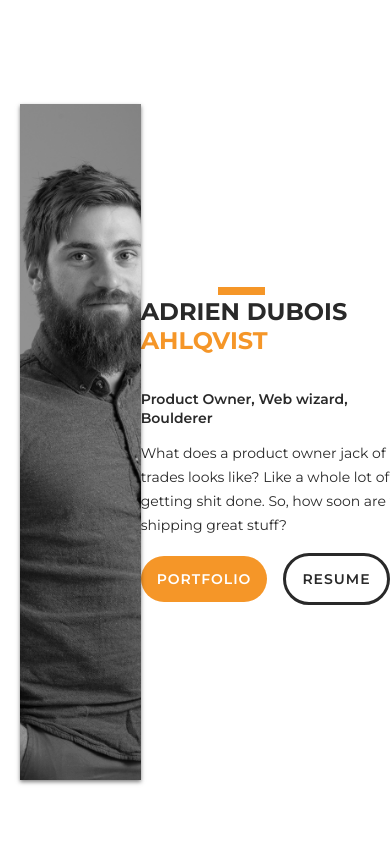
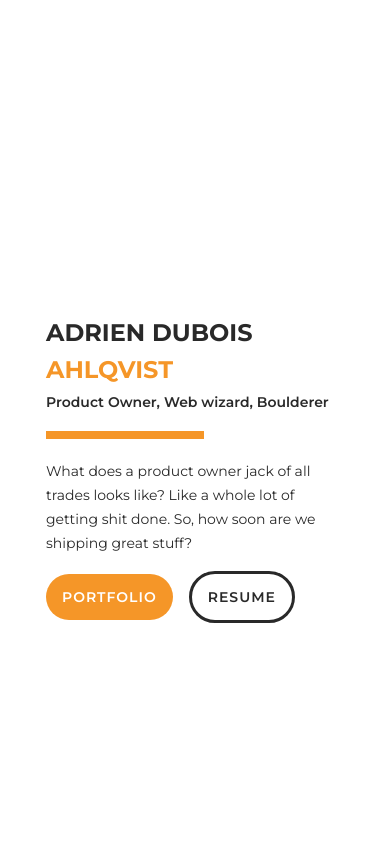
Before and after one commit to Armitage35/portfolio, a Vue app: page /#/ in a window 390 px wide. Shown: the top 844 px of the page. Built offline with nearby package versions, Linux system fonts and the light colour scheme.

Commit message:
Mostly figure out mobile layout

```diff
--- /dev/null
+++ b/src/Views/Portfolio/ElevatorPitch/ElevatorPitch.scss
@@ -0,0 +1,3 @@
+.content__elevatorPitch {
+	@extend %mainSection__mobile;
+}
--- a/src/Views/Portfolio/ElevatorPitch/ElevatorPitch.vue
+++ b/src/Views/Portfolio/ElevatorPitch/ElevatorPitch.vue
@@ -7,7 +7,7 @@
 </template>
 
 <script>
-export default {
+	export default {
 
-}
+	}
 </script>
--- a/src/Views/Portfolio/Home/Home.scss
+++ b/src/Views/Portfolio/Home/Home.scss
@@ -17,12 +17,7 @@
 
 // Styling
 .portfolio__home {
-	@media screen and (max-width: $mobileWidth) {
-		padding: 0px;
-		margin-left: 0;
-		align-items: left;
-		justify-content: left;
-	}
+	@extend %mainSection__mobile;
 
 	display: flex;
 	height: 100vh;
@@ -33,7 +28,7 @@
 
 .home__picture  {
 	@media screen and (max-width: $mobileWidth) {
-		position: unset;
+		display: none;
 	}
 
 	z-index: 1;
@@ -51,11 +46,22 @@
 }
 
 .home__orangeSeparator {
+	@media screen and (max-width: $mobileWidth) {
+		position: initial;
+		top: unset;
+		left: unset;
+		z-index: unset;
+		margin: 20px 0 20px 0;
+	}
+
 	z-index: 2;
-	position: absolute;
-	width: 10%;
-	top: 33%;
-	left: 56vw;
+	width: 50%;
+	// position: absolute;
+	// top: 33%;
+	// left: 60vw;
+	margin-left: 0;
+	margin-top: 20px;
+	margin-bottom: 20px;
 	border: $orange solid 4px;
 }
 
@@ -70,8 +76,18 @@
 	}
 
 	h1:first-of-type {
-		margin-bottom: 0;
+		margin-bottom: 8px;
 	}
+
+	h1:last-of-type {
+		margin-bottom: 8px;
+	}
+
+	// @media screen and (max-width: $mobileWidth) {
+	// 	h1:last-of-type {
+	// 		margin-bottom: 0;
+	// 	}
+	// }
 }
 
 .portfolio__lastName {
--- a/src/Views/Portfolio/Home/Home.vue
+++ b/src/Views/Portfolio/Home/Home.vue
@@ -1,13 +1,13 @@
 <template>
 	<div class="portfolio__home">
 		<div class="home__picture"></div>
-		<hr class="home__orangeSeparator"/>
 		<div class="home__content">
 			<div class="home__name">
 				<h1>Adrien Dubois</h1>
 				<h1 class="portfolio__lastName">Ahlqvist</h1>
 			</div>
 			<span class="home__legend">Product Owner, Web wizard, Boulderer</span>
+			<hr class="home__orangeSeparator"/>
 			<p class="home__pitch">What does a product owner jack of all trades looks like? Like a whole lot of getting shit done. So, how soon are we shipping great stuff?</p>
 			<div class="home__buttons">
 				<a class="bttn-primary" href="#portfolio">Portfolio</a>
--- a/src/Views/Portfolio/Portfolio.scss
+++ b/src/Views/Portfolio/Portfolio.scss
@@ -4,9 +4,10 @@
 
 .portfolio__content {
 	@media screen and (max-width: $mobileWidth) {
-		padding: 20px;
+		padding: 20px 0;
 		margin-left: 0;
 	}
+
 	padding: 0 50px;
 	padding-left: 100px;
 	margin-left: calc(#{$sidemenu-width} + 30px);
--- a/src/Views/Portfolio/Projects/Projects.scss
+++ b/src/Views/Portfolio/Projects/Projects.scss
@@ -1,3 +1,7 @@
+.projects {
+	@extend %mainSection__mobile;
+}
+
 .projects__content {
 	display: flex;
 	flex-wrap: wrap;
--- a/src/Views/Portfolio/Skills/Skills.scss
+++ b/src/Views/Portfolio/Skills/Skills.scss
@@ -1,8 +1,8 @@
+.content__skills {
+	@extend %mainSection__mobile;
+}
+
 .skills_list {
-	@media screen and (max-width: $mobileWidth) {
-		max-width: 80%;
-	}
-
 	display: flex;
 	flex-wrap: wrap;
 	row-gap: 24px;
--- a/src/Views/Portfolio/Testimonials/Testimonials.scss
+++ b/src/Views/Portfolio/Testimonials/Testimonials.scss
@@ -1,3 +1,7 @@
+.testimonials {
+	@extend %mainSection__mobile;
+}
+
 .testimonials__list {
 	display: flex;
 	justify-content: space-between;
--- a/src/Views/Portfolio/WorkEducation/WorkEducation.scss
+++ b/src/Views/Portfolio/WorkEducation/WorkEducation.scss
@@ -1,3 +1,7 @@
+.workEducation {
+	@extend %mainSection__mobile;
+}
+
 .workEducation__content {
 	display: flex;
 	flex-wrap: wrap;
--- a/src/components/Testimonial/Testimonial.scss
+++ b/src/components/Testimonial/Testimonial.scss
@@ -27,7 +27,7 @@ $testimonialWidth: 250px;
 .testimonials__list {
 	@media screen and (max-width: $mobileWidth) {
 		overflow-x: scroll;
-		max-width: 100vw;
+		max-width: 90vw;
 	}
 }
 
--- a/src/master.scss
+++ b/src/master.scss
@@ -14,6 +14,7 @@
 @import './Views/Portfolio/WorkEducation/WorkEducation.scss';
 @import './Views/Portfolio/Projects/Projects.scss';
 @import './Views/Portfolio/Testimonials/Testimonials.scss';
+@import './Views/Portfolio/ElevatorPitch/ElevatorPitch.scss';
 
 // CV components
 @import './Views/CV/cvSection/cvSection.scss';
--- a/src/variables.scss
+++ b/src/variables.scss
@@ -24,3 +24,11 @@ $sidemenu-width: 25%;
 
 // Responsiveness variables
 $mobileWidth: 600px;
+
+// Mixins
+%mainSection__mobile {
+	@media screen and (max-width: $mobileWidth) {
+		margin: 20px;
+		margin-right: 0;
+	}
+}
```
